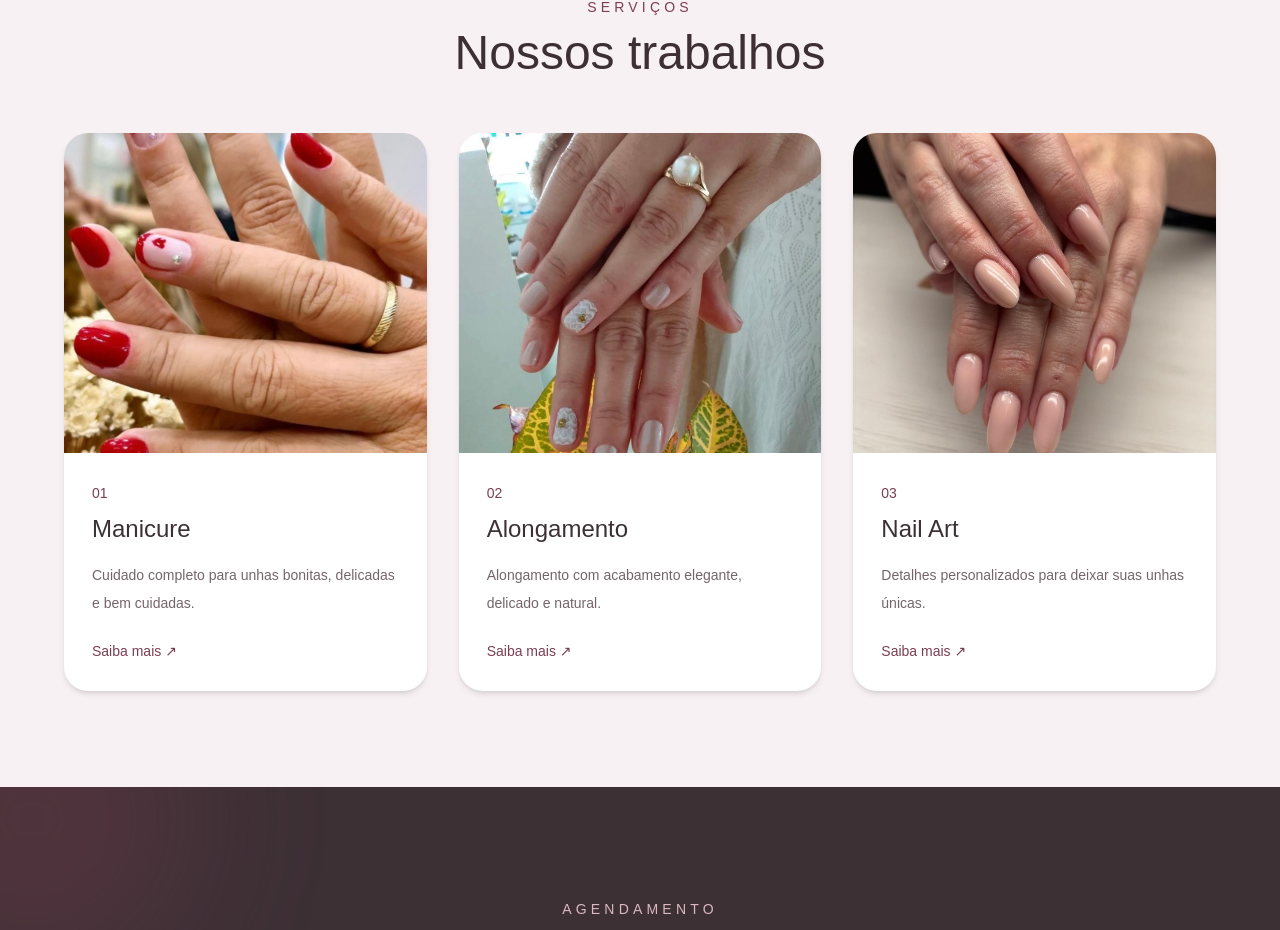
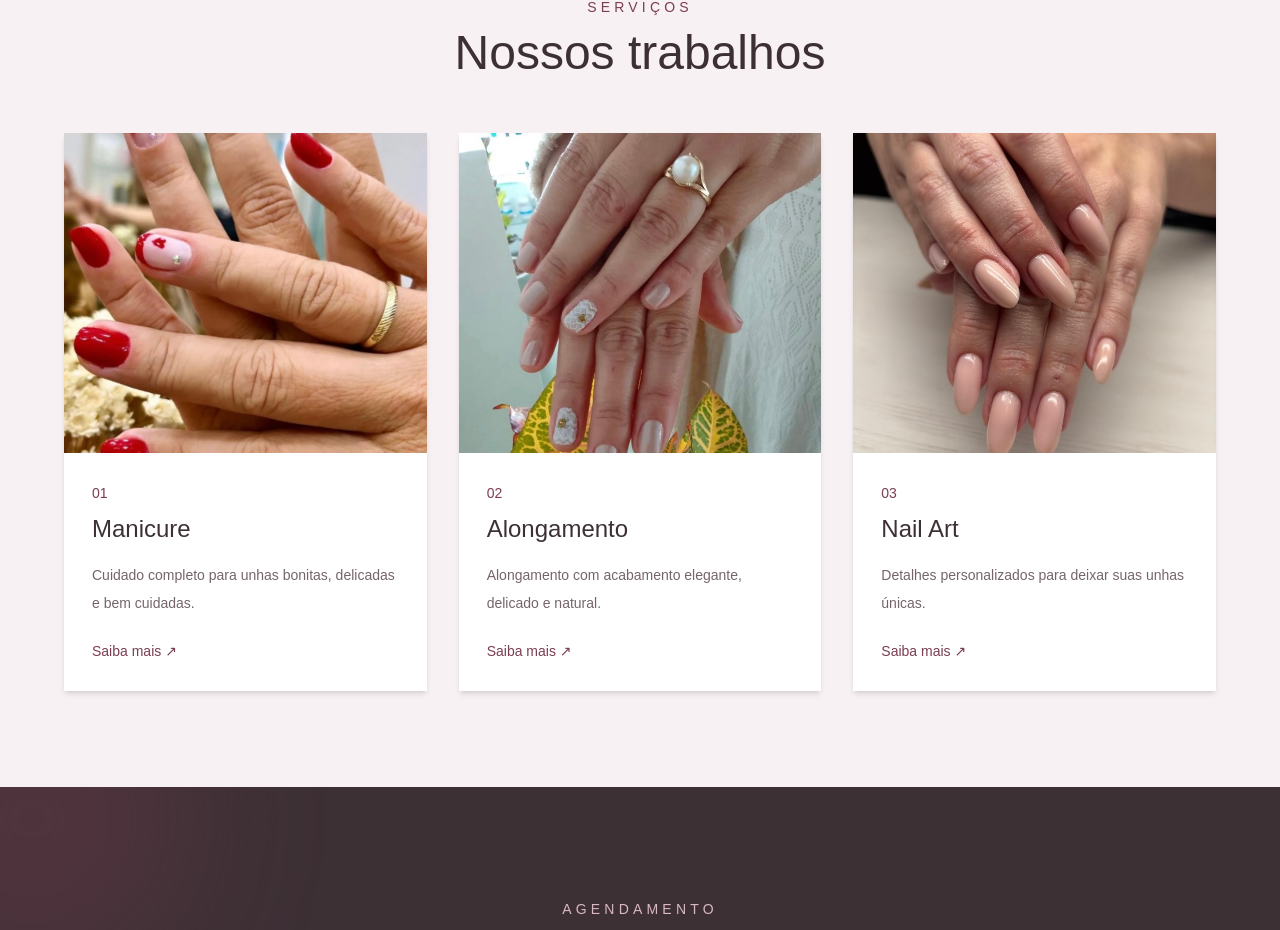
Before and after one commit to Marco471/bete-nails, a Next.js app: page / in a window 1280 px wide. Shown: the part 1315-2245 px from the top of the page. Built offline with nearby package versions, Linux system fonts and the light colour scheme.

Commit message:
Deixa fotos da Bete Nails quadradas

```diff
--- a/app/page.tsx
+++ b/app/page.tsx
@@ -54,7 +54,6 @@ export default function Home() {
             className="animate-slide-in-right mt-10 flex flex-col items-center justify-center gap-4 sm:flex-row"
             style={{ animationDelay: "0.6s" }}
           >
-            {/* Conheça nossos trabalhos */}
             <a
               href="#servicos"
               className="flex h-12 min-w-56 items-center justify-center rounded-full border border-[#7a3e52] px-8 text-sm font-medium text-[#7a3e52] transition-all duration-300 hover:-translate-y-1 hover:bg-[#7a3e52] hover:text-white hover:shadow-lg"
@@ -62,7 +61,6 @@ export default function Home() {
               Conheça nossos trabalhos
             </a>
 
-            {/* Agendar horário */}
             <a
               href={whatsapp}
               target="_blank"
@@ -104,7 +102,7 @@ export default function Home() {
 
       <section id="servicos" className="bg-[#f8f1f3] px-6 py-24">
         <div className="mx-auto max-w-6xl">
-          {/* Título da seção */}
+          {/* Título */}
           <div className="mb-14 text-center">
             <p className="mb-3 text-sm uppercase tracking-[0.3em] text-[#7a3e52]">
               Serviços
@@ -121,8 +119,7 @@ export default function Home() {
                 MANICURE
             ================================================= */}
 
-            <article className="overflow-hidden rounded-3xl bg-white shadow-md transition-all duration-300 hover:-translate-y-2 hover:shadow-xl">
-              {/* FOTO QUADRADA */}
+            <article className="overflow-hidden rounded-none bg-white shadow-md transition-all duration-300 hover:-translate-y-2 hover:shadow-xl">
               <div className="relative h-80 overflow-hidden">
                 <Image
                   src="/fotos/unha1.jpg"
@@ -136,7 +133,9 @@ export default function Home() {
               <div className="p-7">
                 <span className="text-sm text-[#7a3e52]">01</span>
 
-                <h3 className="mt-2 text-2xl font-medium">Manicure</h3>
+                <h3 className="mt-2 text-2xl font-medium">
+                  Manicure
+                </h3>
 
                 <p className="mt-4 text-sm leading-7 text-[#75656b]">
                   Cuidado completo para unhas bonitas, delicadas e bem
@@ -158,8 +157,7 @@ export default function Home() {
                 ALONGAMENTO
             ================================================= */}
 
-            <article className="overflow-hidden rounded-3xl bg-white shadow-md transition-all duration-300 hover:-translate-y-2 hover:shadow-xl">
-              {/* FOTO QUADRADA */}
+            <article className="overflow-hidden rounded-none bg-white shadow-md transition-all duration-300 hover:-translate-y-2 hover:shadow-xl">
               <div className="relative h-80 overflow-hidden">
                 <Image
                   src="/fotos/unha2.jpg"
@@ -173,7 +171,9 @@ export default function Home() {
               <div className="p-7">
                 <span className="text-sm text-[#7a3e52]">02</span>
 
-                <h3 className="mt-2 text-2xl font-medium">Alongamento</h3>
+                <h3 className="mt-2 text-2xl font-medium">
+                  Alongamento
+                </h3>
 
                 <p className="mt-4 text-sm leading-7 text-[#75656b]">
                   Alongamento com acabamento elegante, delicado e natural.
@@ -194,8 +194,7 @@ export default function Home() {
                 NAIL ART
             ================================================= */}
 
-            <article className="overflow-hidden rounded-3xl bg-white shadow-md transition-all duration-300 hover:-translate-y-2 hover:shadow-xl">
-              {/* FOTO QUADRADA */}
+            <article className="overflow-hidden rounded-none bg-white shadow-md transition-all duration-300 hover:-translate-y-2 hover:shadow-xl">
               <div className="relative h-80 overflow-hidden">
                 <Image
                   src="/fotos/unha3.jpg"
@@ -209,7 +208,9 @@ export default function Home() {
               <div className="p-7">
                 <span className="text-sm text-[#7a3e52]">03</span>
 
-                <h3 className="mt-2 text-2xl font-medium">Nail Art</h3>
+                <h3 className="mt-2 text-2xl font-medium">
+                  Nail Art
+                </h3>
 
                 <p className="mt-4 text-sm leading-7 text-[#75656b]">
                   Detalhes personalizados para deixar suas unhas únicas.
@@ -234,7 +235,6 @@ export default function Home() {
       ===================================================== */}
 
       <section className="relative overflow-hidden bg-[#3d3035] px-6 py-28 text-center text-white">
-        {/* Efeitos decorativos */}
         <div className="absolute -left-32 -top-32 h-80 w-80 rounded-full bg-[#7a3e52]/30 blur-3xl" />
 
         <div className="absolute -bottom-32 -right-32 h-80 w-80 rounded-full bg-[#7a3e52]/30 blur-3xl" />
@@ -261,12 +261,16 @@ export default function Home() {
               Horário de atendimento
             </p>
 
-            <p className="mt-3 text-xl">Terça-feira a sexta-feira</p>
+            <p className="mt-3 text-xl">
+              Terça-feira a sexta-feira
+            </p>
 
-            <p className="mt-1 text-xl">Das 10h às 17h</p>
+            <p className="mt-1 text-xl">
+              Das 10h às 17h
+            </p>
           </div>
 
-          {/* Botão WhatsApp */}
+          {/* WhatsApp */}
           <a
             href={whatsapp}
             target="_blank"
@@ -283,15 +287,18 @@ export default function Home() {
       ===================================================== */}
 
       <footer className="bg-[#2c2226] px-6 py-8 text-center text-white">
-        <p className="tracking-[0.25em]">BETE NAILS</p>
+        <p className="tracking-[0.25em]">
+          BETE NAILS
+        </p>
 
-        <p className="mt-2 text-xs text-[#cbbdc1]">Nail Designer</p>
+        <p className="mt-2 text-xs text-[#cbbdc1]">
+          Nail Designer
+        </p>
 
         <p className="mt-4 text-xs text-[#a99ba0]">
           Terça a sexta • 10h às 17h
         </p>
 
-        {/* Assinatura extremamente discreta */}
         <p className="mt-5 text-[9px] text-white/30">
           Desenvolvido por{" "}
           <a
```
